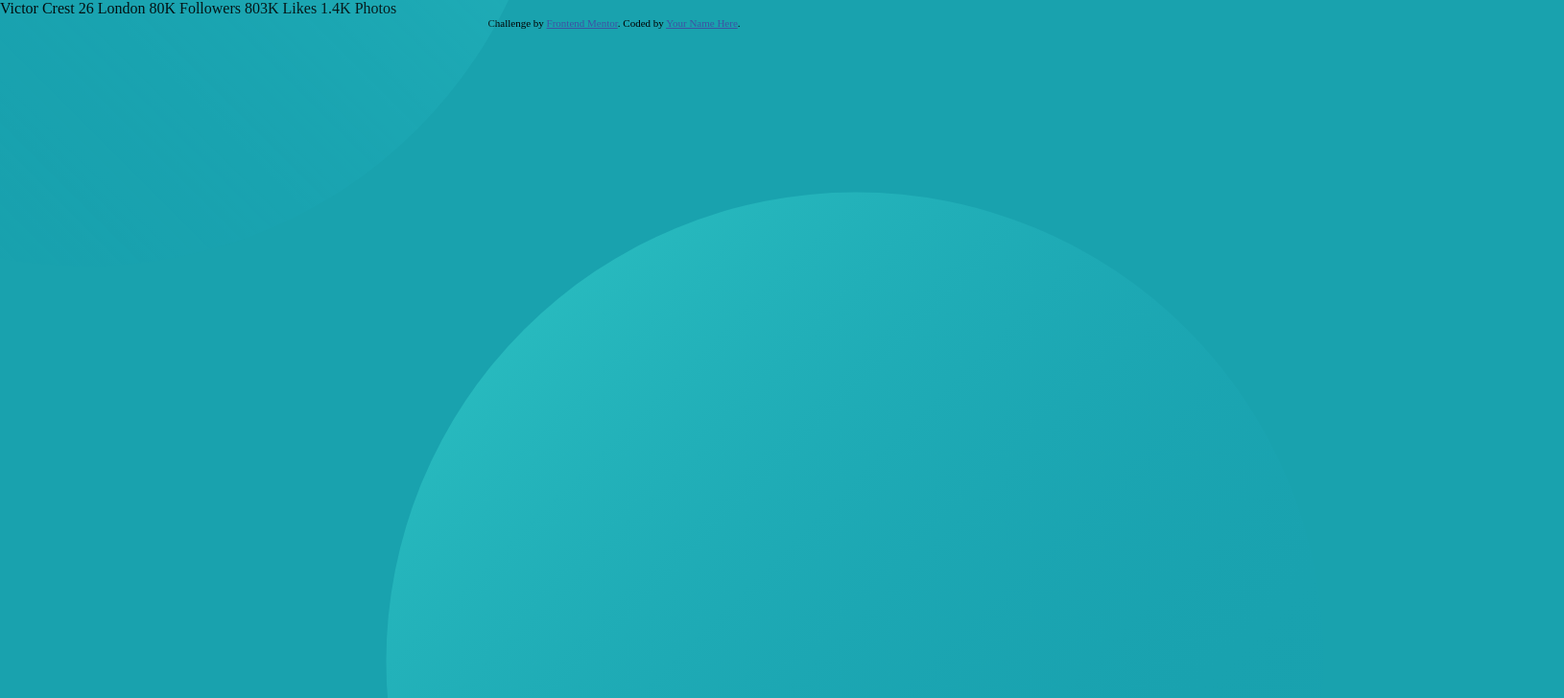
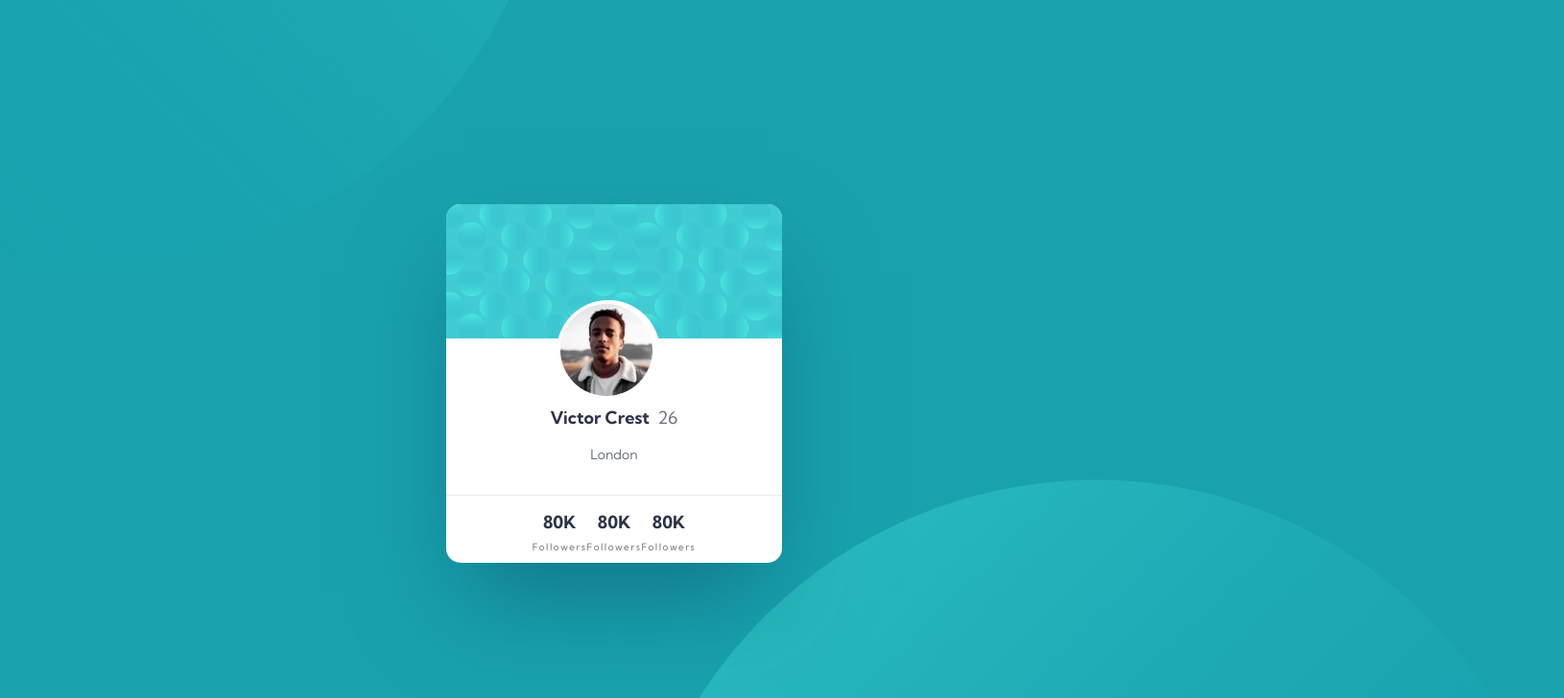
Before and after one commit to caarlosdamian/profile-card-component, a plain HTML site: page index.html in a window 1280 px wide. Shown: the top 728 px of the page at 96% size, 1630 px wide, since content can reach past the window. Drawn offline with Linux system fonts and the light colour scheme; a web font is replaced by a local one.

Commit message:
finish desktop view

```diff
--- a/index.css
+++ b/index.css
@@ -5,6 +5,8 @@
     --Dark-cyan: hsl(185, 75%, 39%);
     --Very-dark-desaturated: hsl(229, 23%, 23%);
     --Dark-grayish-blue: hsl(227, 10%, 46%);
+    --white: #fff;
+    --gray: #6B7082;
 }
 
 body {
@@ -13,6 +15,12 @@ body {
     box-sizing: border-box;
     background: var(--Dark-cyan);
     position: relative;
+    display: flex;
+    align-items: center;
+    justify-content: center;
+    height: 100vh;
+    font-family: 'Kumbh Sans';
+
 }
 
 .top-img {
@@ -23,8 +31,133 @@ body {
     opacity: 0.5;
 }
 
+.img-container {
+    width: 100px;
+    height: 100px;
+    background: var(--white);
+    position: absolute;
+    right: 127px;
+    top: 100px;
+    z-index: 1;
+    border-radius: 50%;
+    padding: 4px;
+}
+
+.profile-img {
+    width: 96px;
+    height: 96px;
+    border-radius: 50%;
+
+}
+
 .bottom-img {
     position: absolute;
-    top: 200px;
-    right: -100px;
+    top: 500px;
+    right: -350px;
 }
+
+.card-container {
+    width: 350px;
+    height: 374px;
+    background: var(--white);
+    z-index: 1;
+    box-shadow: 0px 50px 100px -20px rgba(8, 70, 94, 0.504835);
+    border-radius: 15px;
+    position: relative;
+    display: flex;
+    justify-content: center;
+    align-items: center;
+    flex-direction: column;
+}
+
+.header-bg {
+    border-radius: 15px 15px 0px 0px;
+    position: absolute;
+    top: 0;
+    left: 0;
+}
+
+.middle-container {
+    display: flex;
+    justify-content: center;
+    align-items: center;
+    margin-top: 200px;
+    gap: 8.5px;
+}
+
+.h1-header {
+
+    font-style: normal;
+    font-weight: 700;
+    font-size: 18px;
+    line-height: 22px;
+    text-align: center;
+    color: var(--black);
+}
+
+.span-header {
+    font-style: normal;
+    font-weight: 400;
+    font-size: 18px;
+    line-height: 22px;
+    text-align: center;
+
+    color: var(--gray);
+}
+
+.span-middle {
+    margin-top: 7px;
+    font-style: normal;
+    font-weight: 400;
+    font-size: 14px;
+    line-height: 17px;
+    text-align: center;
+    color: var(--gray);
+    margin-bottom: 25px;
+}
+
+.line {
+    width: 100%;
+    color: #E8E9EC;
+    background: #E8E9EC;
+    height: 1px;
+    border: none;
+}
+
+.bottom-container {
+    width: 100%;
+    display: flex;
+    align-items: center;
+    justify-content: center;
+    height: 88px;
+}
+
+.label-container {
+    display: flex;
+    flex-direction: column;
+    gap: 9px;
+
+}
+
+.label-container strong {
+    font-style: normal;
+    font-weight: 700;
+    font-size: 18px;
+    line-height: 22px;
+    text-align: center;
+
+    color: #2E3349;
+
+}
+
+.label-container span {
+    font-style: normal;
+    font-weight: 400;
+    font-size: 10px;
+    line-height: 12px;
+    text-align: center;
+    letter-spacing: 1.5px;
+
+    color: #6B7082;
+
+}
--- a/index.html
+++ b/index.html
@@ -4,7 +4,7 @@
     <meta charset="UTF-8" />
     <meta name="viewport" content="width=device-width, initial-scale=1.0" />
     <!-- displays site properly based on user's device -->
-<link rel="stylesheet" href="./index.css">
+    <link rel="stylesheet" href="./index.css" />
     <link
       rel="icon"
       type="image/png"
@@ -28,14 +28,49 @@
     </style>
   </head>
   <body>
-    <img class="top-img" src="./images/bg-pattern-top.svg" alt="top-pattern">
-    <img class="bottom-img" src="./images/bg-pattern-bottom.svg" alt="top-pattern">
-    Victor Crest 26 London 80K Followers 803K Likes 1.4K Photos
-    <div class="attribution">
-      Challenge by
-      <a href="https://www.frontendmentor.io?ref=challenge" target="_blank"
-        >Frontend Mentor</a
-      >. Coded by <a href="#">Your Name Here</a>.
+    <img class="top-img" src="./images/bg-pattern-top.svg" alt="top-pattern" />
+    <img
+      class="bottom-img"
+      src="./images/bg-pattern-bottom.svg"
+      alt="top-pattern"
+    />
+
+    <div class="card-container">
+      <div class="header-container">
+        <img class="header-bg" src="./images/bg-pattern-card.svg" alt="">
+        <div class="img-container">
+          <img  class='profile-img'src="./images/image-victor.jpg" alt="">
+        </div>
+        <div class="middle-container">
+          <h1 class="h1-header">Victor Crest</h1>
+          <span class="span-header">26</span>
+        </div>
+
+      </div>
+      <span class="span-middle">London</span>
+      <hr class="line">
+      <div class="bottom-container">
+        <div class="label-container">
+            <strong>80K</strong>
+            <span>Followers</span>
+        </div>
+        <div class="label-container">
+            <strong>80K</strong>
+            <span>Followers</span>
+        </div>
+        <div class="label-container">
+            <strong>80K</strong>
+            <span>Followers</span>
+        </div>
+        <!-- <div class="label-container">
+          <strong>803K</trong>
+            <span>Likes</span>
+        </div>
+        <div class="label-container">
+          <strong>1.4K</trong>
+            <span>Photos</span>
+        </div> -->
+      </div>
     </div>
   </body>
 </html>
```
